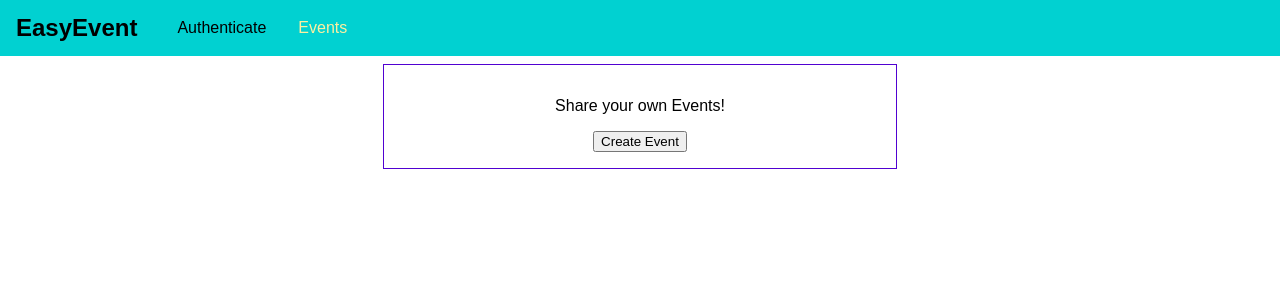
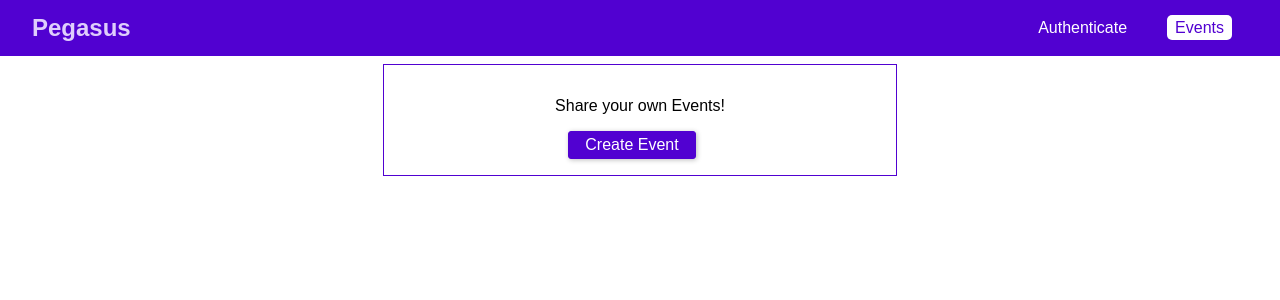
Before and after one commit to gonzalo10/Pegasus-Project, a React (Create React App) app in the folder frontend/: page /events in a window 1280 px wide. Shown: the top 300 px of the page. Built offline with nearby package versions, Linux system fonts and the light colour scheme.

Commit message:
small css modifications

```diff
--- a/frontend/src/App.js
+++ b/frontend/src/App.js
@@ -38,16 +38,16 @@ class App extends Component {
             <MainNavigation />
             <main className="main-content">
               <Switch>
-                {!this.state.token && <Redirect from="/" to="/auth" exact />}
                 {this.state.token && <Redirect from="/" to="/events" exact />}
                 {this.state.token && <Redirect from="/auth" to="/events" exact />}
                 {!this.state.token && (
                   <Route path="/auth" component={AuthPage} />
-                )}
+                  )}
                 <Route path="/events" component={EventsPage} />
                 {this.state.token && (
                   <Route path="/bookings" component={BookingsPage} />
-                )}
+                  )}
+                {!this.state.token && <Redirect to="/auth" exact />}
               </Switch>
             </main>
           </AuthContext.Provider>
--- a/frontend/src/components/Navigation/MainNavigation.css
+++ b/frontend/src/components/Navigation/MainNavigation.css
@@ -4,15 +4,18 @@
   top: 0;
   width: 100%;
   height: 3.5rem;
-  background: #01d1d1;
-  padding: 0 1rem;
+  background: #5101d1;
+  padding: 0 2rem;
   display: flex;
   align-items: center;
+  justify-content: space-between;
+  box-sizing: border-box;
 }
 
 .main-navigation__logo h1 {
   margin: 0;
   font-size: 1.5rem;
+  color: #dfcefc;
 }
 
 .main-navigation__items {
@@ -24,19 +27,32 @@
   list-style: none;
   padding: 0;
   margin: 0;
+  align-items: center;
 }
 
 .main-navigation__items li {
   margin: 0 1rem;
 }
 
-.main-navigation__items a {
+.main-navigation__items a,
+.main-navigation__items button {
   text-decoration: none;
-  color: #000;
+  color: white;
+  padding: 0.25rem 0.5rem;
+  border: none;
+  font: inherit;
+  background: transparent;
+  cursor: pointer;
+  vertical-align: middle;
+  margin: 0;
 }
 
 .main-navigation__items a:hover,
 .main-navigation__items a:active,
-.main-navigation__items a.active {
-    color: #fdefa0;
+.main-navigation__items a.active,
+.main-navigation__items button:hover,
+.main-navigation__items button:active {
+  background: #ffffff;
+  color: #5101d1;
+  border-radius: 5px;
 }
--- a/frontend/src/components/Navigation/MainNavigation.js
+++ b/frontend/src/components/Navigation/MainNavigation.js
@@ -10,7 +10,7 @@ const mainNavigation = props => (
       return (
         <header className="main-navigation">
           <div className="main-navigation__logo">
-            <h1>EasyEvent</h1>
+            <h1>Pegasus</h1>
           </div>
           <nav className="main-navigation__items">
             <ul>
@@ -23,9 +23,14 @@ const mainNavigation = props => (
                 <NavLink to="/events">Events</NavLink>
               </li>
               {context.token && (
-                <li>
-                  <NavLink to="/bookings">Bookings</NavLink>
-                </li>
+                <React.Fragment>
+                  <li>
+                    <NavLink to="/bookings">Bookings</NavLink>
+                  </li>
+                  <li>
+                    <button onClick={context.logout}>Logout</button>
+                  </li>
+              </React.Fragment>
               )}
             </ul>
           </nav>
--- a/frontend/src/index.css
+++ b/frontend/src/index.css
@@ -3,3 +3,38 @@ body {
   padding: 0;
   font-family: sans-serif;
 }
+
+.form-control label,
+.form-control input {
+  width: 100%;
+  display: block;
+}
+
+.form-control label {
+  margin-bottom: 0.5rem;
+}
+
+.form-control {
+  margin-bottom: 1rem;
+}
+
+.form-actions button,
+.btn {
+  background: #5101d1;
+  font: inherit;
+  border: 1px solid #5101d1;
+  border-radius: 3px;
+  padding: 0.25rem 1rem;
+  margin-right: 1rem;
+  box-shadow: 1px 1px 5px rgba(0, 0, 0, 0.26);
+  color: white;
+  cursor: pointer;
+}
+
+.form-actions button:hover,
+.form-actions button:active,
+.btn:hover,
+.btn:active {
+  background: #6219d6;
+  border-color: #6219d6;
+}
```
Also changed, not shown: frontend/src/serviceWorker.js (deleted, +0 -135 lines).
